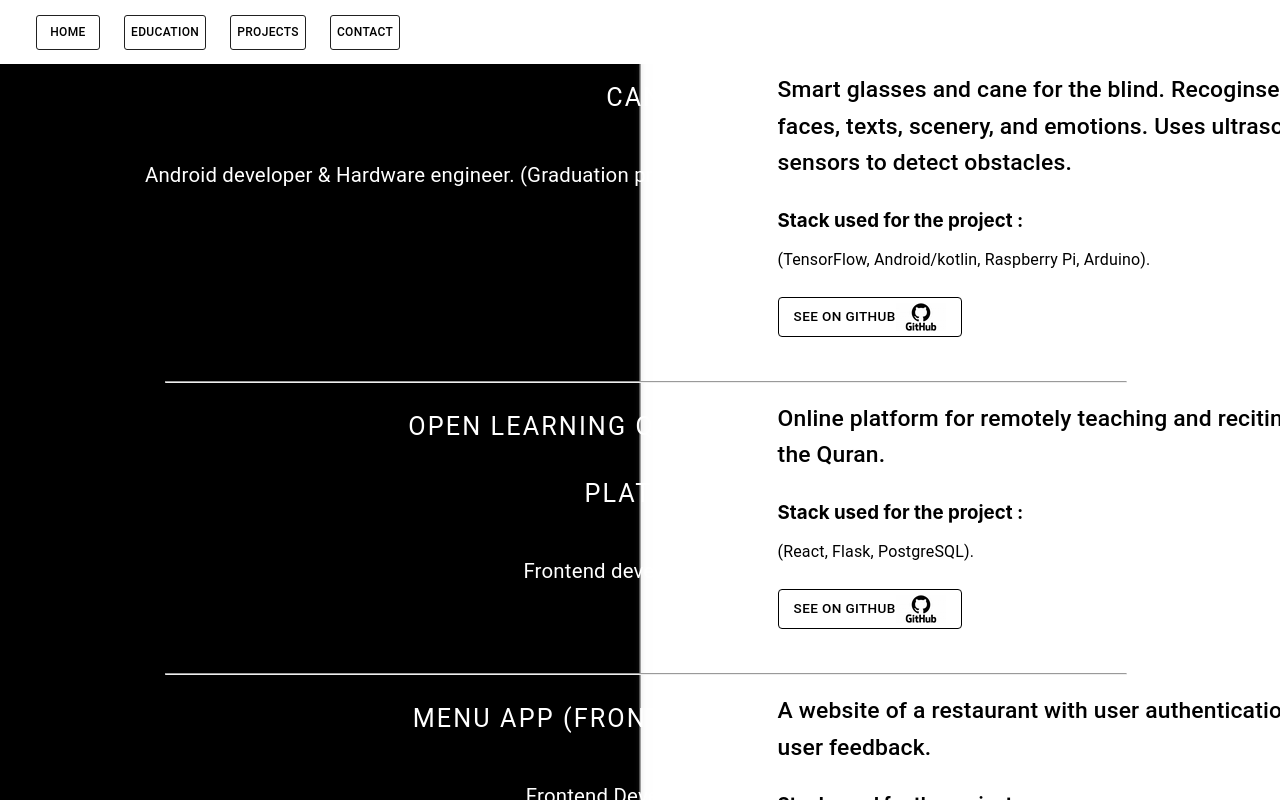
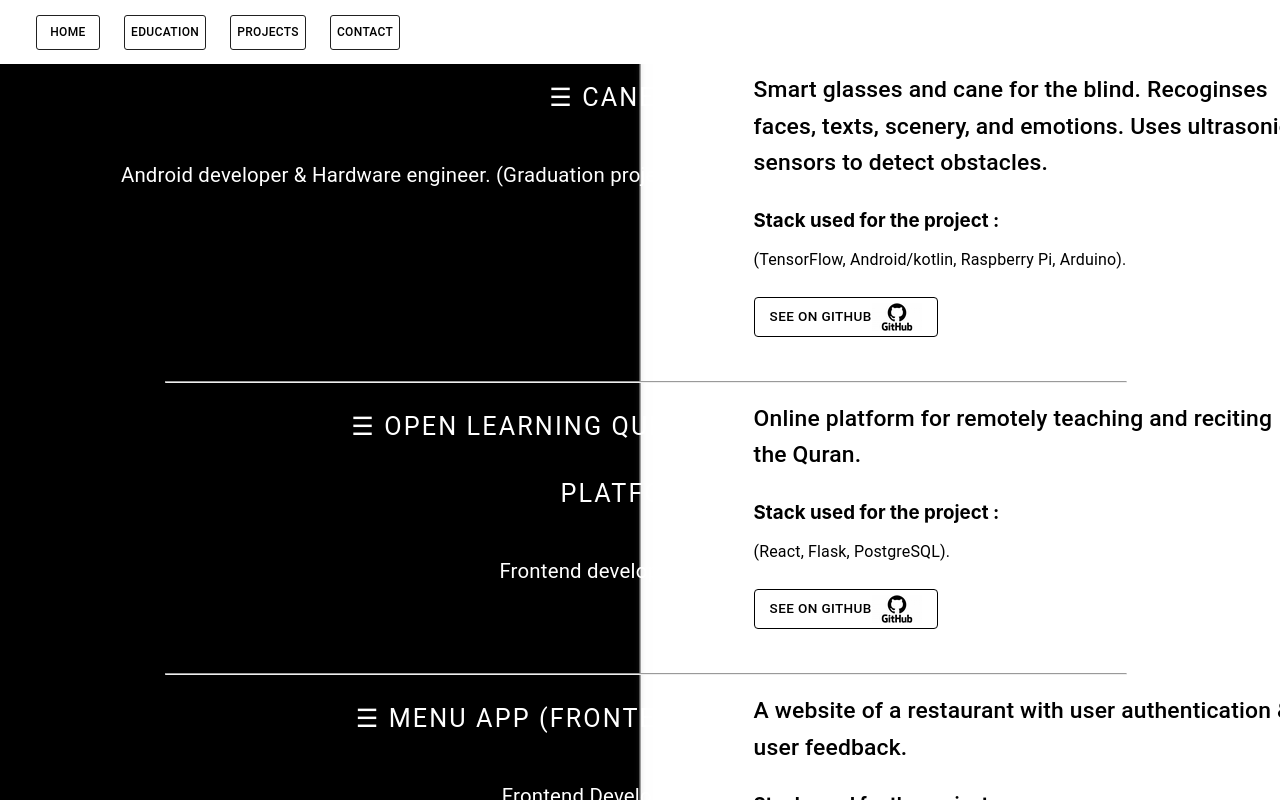
Before and after one commit to yossef-khaled/yossef-khaled.github.io, a React (Create React App) app: page /projects in a window 1280 px wide. Shown: the top 800 px of the page. Built offline with nearby package versions, Linux system fonts and the light colour scheme.

Commit message:
Make it responsive for the mac pro.

```diff
--- a/src/Components/ProjectComponent/Project.jsx
+++ b/src/Components/ProjectComponent/Project.jsx
@@ -21,11 +21,13 @@ const useStyles = makeStyles(theme => ({
             width: "25%",
         },
         [theme.breakpoints.up('lg')]: {
-            marginLeft: "6rem",
+            marginLeft: "4.5rem",
             width: "45%",
             fontSize: "150%"
         },
-
+        [theme.breakpoints.between(2500,2600)]: {
+            marginLeft: "0rem",
+        },
     },
     projectTitle: {
         fontSize: "105%",
@@ -43,8 +45,6 @@ const useStyles = makeStyles(theme => ({
         float: "left",
         display: "inline-block",
         textAlign: "left",
-        [theme.breakpoints.up('md')]: {
-        },
         [theme.breakpoints.up('lg')]: {
 
             width: "90%",
@@ -88,7 +88,7 @@ function Project(props) {
          <div className={classes.mainContainer} style={{float: props.projectFloat}}>
             <Container className={classes.titleContainer} style={{width: props.titleWidth, textAlign: props.titlePosition}}>
                 <Typography variant="overline" className={classes.projectTitle}>
-                    {props.projectName}
+                    ☰ {props.projectName}
                 </Typography>
                 <br/>
                 <br/>
```
